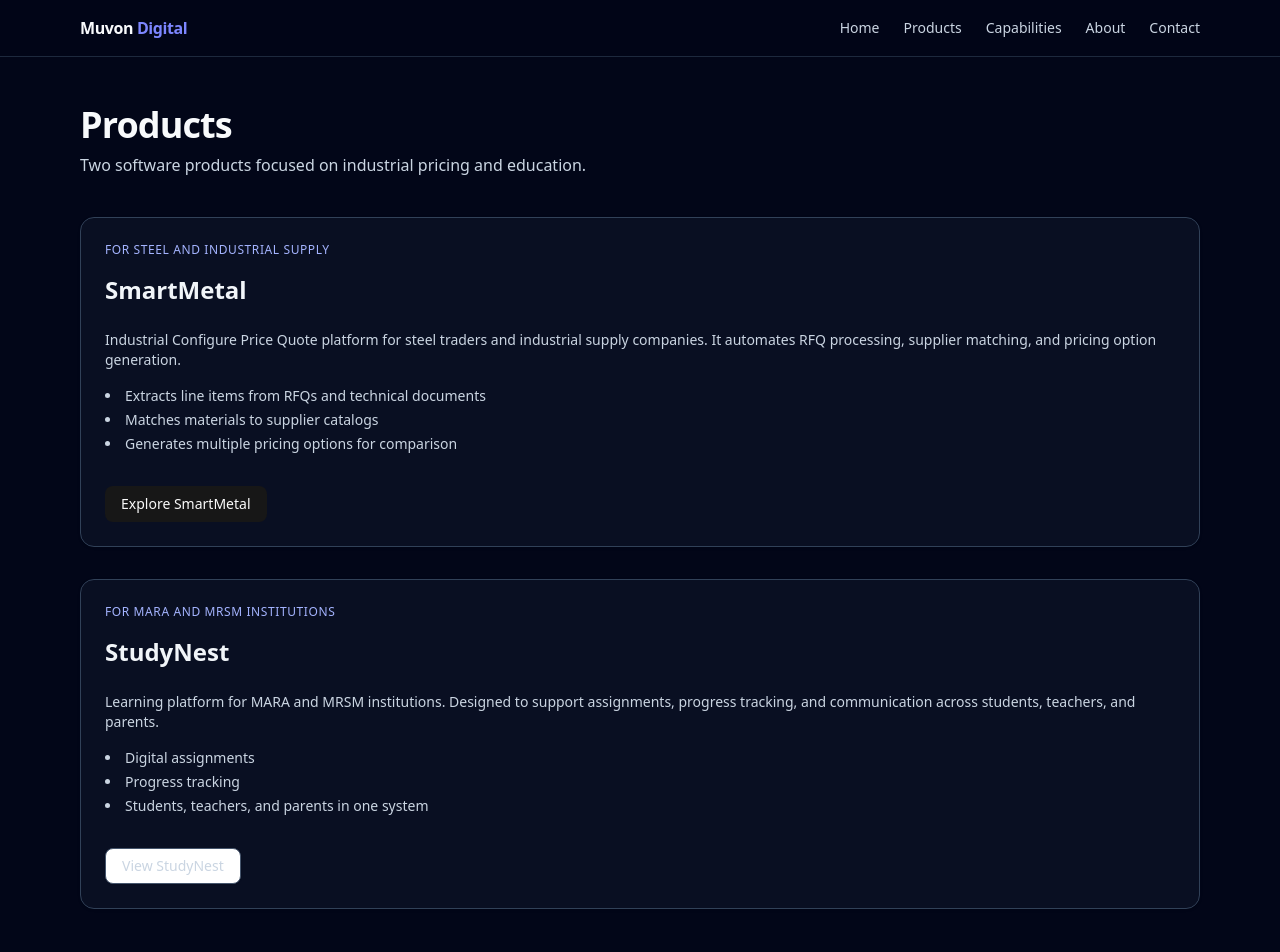
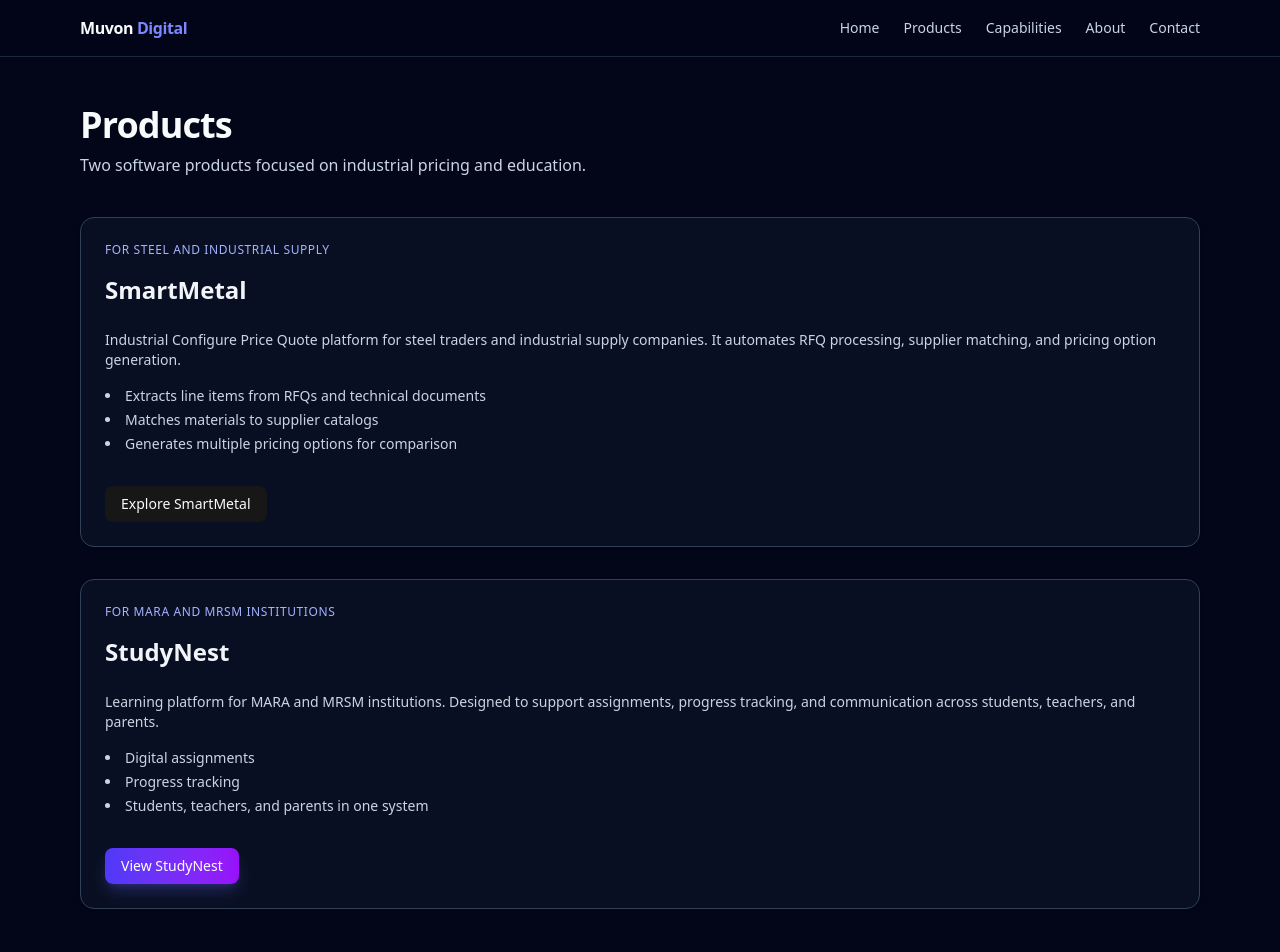
Before and after one commit to azrilxx/mvd, a Next.js app: page /products in a window 1280 px wide. Shown: the top 952 px of the page. Built offline with nearby package versions, Linux system fonts and the light colour scheme.

Commit message:
Make View StudyNest button more visible

```diff
--- a/src/app/products/page.tsx
+++ b/src/app/products/page.tsx
@@ -64,7 +64,7 @@
 								<li>Progress tracking</li>
 								<li>Students, teachers, and parents in one system</li>
 							</ul>
-							<Button variant="outline" className="border-slate-600 mt-4" asChild>
+							<Button className="mt-4 bg-gradient-to-r from-indigo-600 to-purple-600 text-white border-0 shadow-lg shadow-indigo-500/25" asChild>
 								<Link href="/products/mrsmplus">View StudyNest</Link>
 							</Button>
 						</CardContent>
```
